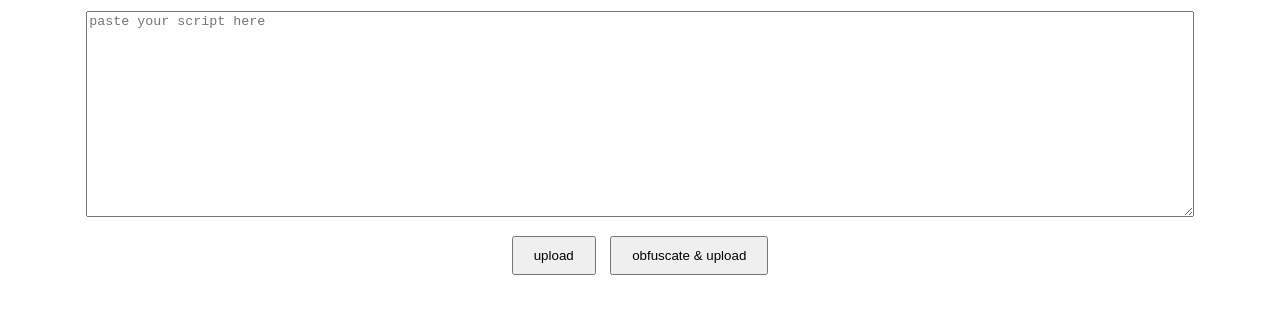
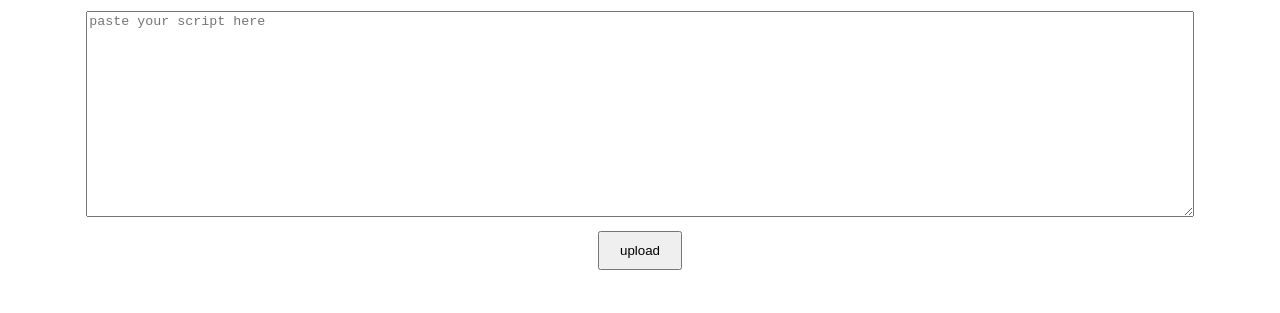
Before and after one commit to IncognitoScripts/IncoRBX, a website: page public/index.html in a window 1280 px wide. Shown: the part 107-420 px from the top of the page. Drawn offline with Linux system fonts and the light colour scheme.

Commit message:
index.html

```diff
--- a/public/index.html
+++ b/public/index.html
@@ -7,19 +7,18 @@
     <style>
         body { font-family: Arial, sans-serif; text-align: center; padding: 20px; }
         textarea { width: 90%; height: 200px; margin: 10px 0; }
-        button { padding: 10px 20px; cursor: pointer; margin: 5px; }
+        button { padding: 10px 20px; cursor: pointer; }
         a { display: block; margin-top: 20px; color: blue; text-decoration: underline; }
     </style>
 </head>
 <body>
     <h1>script uploader</h1>
     <textarea id="scriptInput" placeholder="paste your script here"></textarea><br>
-    <button onclick="uploadScript(false)">upload</button>
-    <button onclick="uploadScript(true)">obfuscate & upload</button>
+    <button onclick="uploadScript()">upload</button>
     <div id="result"></div>
 
     <script>
-        async function uploadScript(obfuscate) {
+        async function uploadScript() {
             const scriptContent = document.getElementById('scriptInput').value;
             if (!scriptContent) {
                 alert('please paste a script');
@@ -29,7 +28,7 @@
             const response = await fetch('/upload', {
                 method: 'POST',
                 headers: { 'Content-Type': 'application/json' },
-                body: JSON.stringify({ script: scriptContent, obfuscate })
+                body: JSON.stringify({ script: scriptContent })
             });
 
             const data = await response.json();
@@ -37,9 +36,6 @@
                 document.getElementById('result').innerHTML = `
                     <a href="/raw/${data.id}" target="_blank">your raw script</a>
                 `;
-                if (obfuscate) {
-                    document.getElementById('scriptInput').value = decodeURIComponent(data.id); // replace textarea content with obfuscated script
-                }
             } else {
                 alert('failed to upload script');
             }
```
